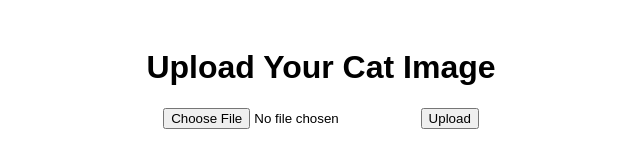
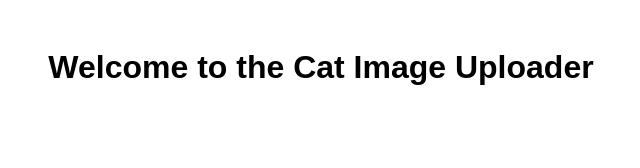
Before and after one commit to MiamiCrypto/cat_image_website, a plain HTML site: page index.html in a window 1280 px wide. Shown: the whole page, without its empty margins (319-959 px from the left). Drawn offline with Linux system fonts and the light colour scheme.

Commit message:
Update index.html

```diff
--- a/index.html
+++ b/index.html
@@ -1,17 +1,13 @@
 <!DOCTYPE html>
 <html lang="en">
-  <head>
-    <meta charset="UTF-8" />
-    <meta name="viewport" content="width=device-width, initial-scale=1.0" />
+<head>
+    <meta charset="UTF-8">
+    <meta name="viewport" content="width=device-width, initial-scale=1.0">
     <title>Cat Image Uploader</title>
-    <link rel="stylesheet" href="styles.css" />
-  </head>
-  <body>
-    <h1>Upload Your Cat Image</h1>
-    <form id="image-upload-form" enctype="multipart/form-data">
-      <input type="file" id="image-file" name="image" accept="image/*" />
-      <button type="submit">Upload</button>
-    </form>
+    <link rel="stylesheet" href="styles.css">
+</head>
+<body>
+    <h1>Welcome to the Cat Image Uploader</h1>
     <script src="app.js"></script>
-  </body>
+</body>
 </html>
```
